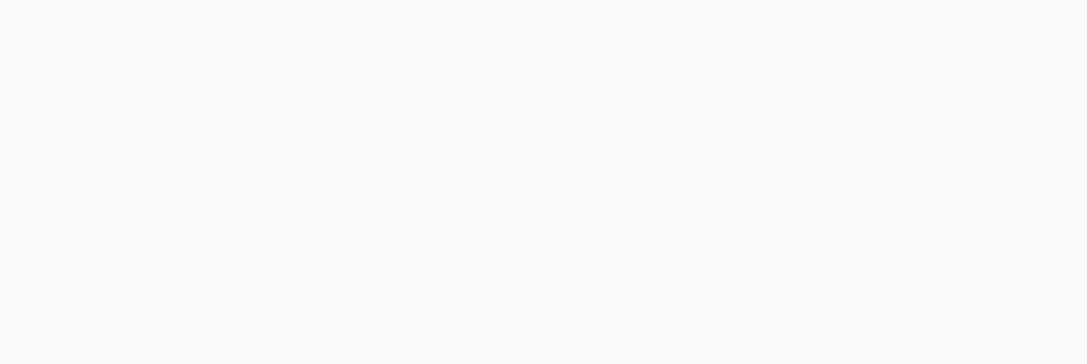
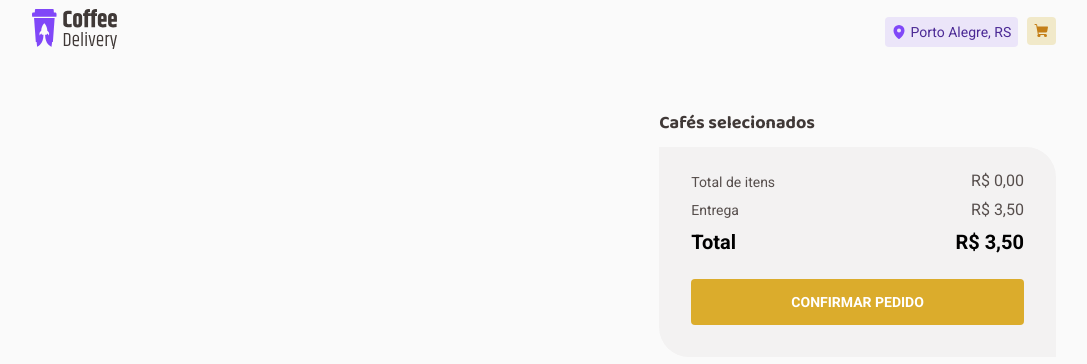
Before and after one commit to jeremiassnts/coffee-delivery, a React (Vite) app: page /cart in a window 1280 px wide. Before the commit this address had no page. Shown: the top 364 px of the page, without its empty margins (96-1183 px from the left). Built offline with nearby package versions, Linux system fonts and the light colour scheme; the HTML template or start-up script is replaced by a standard one.

Commit message:
feat: cart handling

```diff
--- a/src/Router.tsx
+++ b/src/Router.tsx
@@ -1,12 +1,14 @@
 import { Route, Routes } from "react-router-dom";
 import { Home } from "./pages/Home";
 import { MainLayout } from "./layouts/MainLayout";
+import { Cart } from "./pages/Cart";
 
 export function Router() {
     return (
         <Routes>
             <Route path="/" element={<MainLayout />} >
                 <Route path="/" element={<Home />} />
+                <Route path="/cart" element={<Cart />} />
             </Route>
         </Routes>
     )
--- a/src/components/Header/index.tsx
+++ b/src/components/Header/index.tsx
@@ -4,23 +4,29 @@ import { MapPin, ShoppingCart } from "phosphor-react";
 import { TextS } from "../../styles/global";
 import { useContext } from "react";
 import { ShoppingCartContext } from "../../contexts/shoppingCartContext";
+import { NavLink } from "react-router-dom";
 
 export function Header() {
     const { cart } = useContext(ShoppingCartContext)
     const cartAmount = cart.reduce((sum, e) => sum + e.amount, 0)
+
     return <Container>
+        <NavLink to={"/"}>
             <img src={LogoImage} />
+        </NavLink>
         <HeaderInfo>
             <Location>
                 <MapPin weight="fill" />
                 <TextS>Porto Alegre, RS</TextS>
             </Location>
+            <NavLink to={cart.length == 0 ? "/" : "/cart"}>
                 <HeaderShoppingCart>
                     <ShoppingCart weight="fill" />
                     {cart.length > 0 && <CartAmount>
                         <TextS>{cartAmount}</TextS>
                     </CartAmount>}
                 </HeaderShoppingCart>
+            </NavLink>
         </HeaderInfo>
     </Container>
 }
--- a/src/components/Header/styles.ts
+++ b/src/components/Header/styles.ts
@@ -34,7 +34,7 @@ export const Location = styled.div`
     }
 `
 
-export const HeaderShoppingCart = styled.div`
+export const HeaderShoppingCart = styled.button`
     background-color: ${props => props.theme["yellow-light"]};
     color: ${props => props.theme["yellow-dark"]};
     display: flex;
@@ -43,6 +43,13 @@ export const HeaderShoppingCart = styled.div`
     padding: 0.4rem;
     border-radius: 4px;
     position: relative;
+    border: none;
+    cursor: pointer;
+    transition: all 0.2s;
+
+    &:hover {
+        background-color: ${props => props.theme["yellow"]};
+    }
 `
 
 export const CartAmount = styled.div`
--- a/src/contexts/ShoppingCartContext.tsx
+++ b/src/contexts/ShoppingCartContext.tsx
@@ -8,6 +8,9 @@ export interface CartItemData {
 export interface ShoppingCartData {
     cart: CartItemData[]
     addItemsToCart: (itemId: number, amount: number) => void
+    addAmountOfItemsInCart: (itemId: number) => void
+    subtractAmountOfItemsInCart: (itemId: number) => void
+    removeItemFromCart: (itemId: number) => void
 }
 
 interface ShoppingCartContextArguments {
@@ -24,14 +27,27 @@ export function ShoppingCartProvider({ children }: ShoppingCartContextArguments)
             itemId: itemId,
             amount
         }])
+    }
 
-        console.log(cart)
+    function addAmountOfItemsInCart(itemId: number) {
+        setCart(state => state.map(e => e.itemId == itemId ? { ...e, amount: e.amount + 1 } : e))
+    }
+
+    function subtractAmountOfItemsInCart(itemId: number) {
+        setCart(state => state.map(e => e.itemId == itemId && e.amount > 1 ? { ...e, amount: e.amount - 1 } : e))
+    }
+
+    function removeItemFromCart(itemId: number) {
+        setCart(state => state.filter(e => e.itemId != itemId))
     }
 
     return (
         <ShoppingCartContext.Provider value={{
             cart,
-            addItemsToCart
+            addItemsToCart,
+            addAmountOfItemsInCart,
+            subtractAmountOfItemsInCart,
+            removeItemFromCart
         }}>
             {children}
         </ShoppingCartContext.Provider>
--- /dev/null
+++ b/src/pages/Cart/index.tsx
@@ -0,0 +1,89 @@
+import { useContext } from "react";
+import { AddressContainer, CartContainer, CoffeeCartItem, CoffeeCartItemButtons, CoffeeCartItemDelete, CoffeeCartItemInfo, CoffeeCartItemName, CoffeeCartItemNamePrice, CoffeeCartItemPrice, CoffeeConfirmButton, CoffeeSubtitle, CoffeeTitle, ProductsBody, ProductsContainer, ProductsHeader } from "./styles";
+import { ShoppingCartContext } from "../../contexts/shoppingCartContext";
+import { CoffeeData, coffeesBase } from "../Home/coffees";
+import { AmountSelector } from "../Home/components/CoffeeOption/styles";
+import { ButtonG, ButtonM, TextLBold, TextMRegular, TextS } from "../../styles/global";
+import { Minus, Plus, Trash } from "phosphor-react";
+import { defaultTheme } from "../../styles/themes/default";
+
+interface CoffeeProductCartData {
+    coffee: CoffeeData
+    amount: number
+}
+
+export function Cart() {
+    const { cart, addAmountOfItemsInCart, subtractAmountOfItemsInCart, removeItemFromCart } = useContext(ShoppingCartContext)
+    const coffees = cart.reduce((arr: CoffeeProductCartData[], e) => {
+        let index = arr.findIndex(a => a.coffee.id == e.itemId)
+        if (index < 0) {
+            arr.push({
+                coffee: coffeesBase.find(c => c.id == e.itemId),
+                amount: e.amount
+            })
+            return arr
+        } else {
+            arr[index].amount += e.amount
+            return arr
+        }
+    }, [])
+    const itemTotal = coffees.reduce((sum, e) => sum + e.amount * e.coffee.price, 0)
+    const deliveryFee = 3.5
+
+    function handleMinusAmount(itemId: number) {
+        subtractAmountOfItemsInCart(itemId)
+    }
+
+    function handlePlusAmount(itemId: number) {
+        addAmountOfItemsInCart(itemId)
+    }
+
+    function handleItemRemoving(itemId: number) {
+        removeItemFromCart(itemId)
+    }
+
+    return (
+        <CartContainer>
+            <AddressContainer></AddressContainer>
+            <ProductsContainer>
+                <ProductsHeader>Cafés selecionados</ProductsHeader>
+                <ProductsBody>
+                    {coffees.map(({ coffee, amount }: CoffeeProductCartData) => (
+                        <CoffeeCartItem key={coffee.id}>
+                            <img src={coffee.image} />
+                            <CoffeeCartItemInfo>
+                                <CoffeeCartItemNamePrice>
+                                    <CoffeeCartItemName>{coffee.name}</CoffeeCartItemName>
+                                    <CoffeeCartItemPrice>R$ {(coffee.price * amount).toFixed(2).replace('.', ',')}</CoffeeCartItemPrice>
+                                </CoffeeCartItemNamePrice>
+                                <CoffeeCartItemButtons>
+                                    <AmountSelector>
+                                        <button onClick={() => handleMinusAmount(coffee.id)}><Minus /></button>
+                                        <TextMRegular>{amount}</TextMRegular>
+                                        <button onClick={() => handlePlusAmount(coffee.id)}><Plus /></button>
+                                    </AmountSelector>
+                                    <CoffeeCartItemDelete onClick={() => handleItemRemoving(coffee.id)}>
+                                        <Trash color={defaultTheme.purple} />
+                                        <ButtonM>remover</ButtonM>
+                                    </CoffeeCartItemDelete>
+                                </CoffeeCartItemButtons>
+                            </CoffeeCartItemInfo>
+                        </CoffeeCartItem>))}
+                    <CoffeeSubtitle>
+                        <TextS>Total de itens</TextS>
+                        <TextMRegular>R$ {itemTotal.toFixed(2).replace('.', ',')}</TextMRegular>
+                    </CoffeeSubtitle>
+                    <CoffeeSubtitle>
+                        <TextS>Entrega</TextS>
+                        <TextMRegular>R$ {deliveryFee.toFixed(2).replace('.', ',')}</TextMRegular>
+                    </CoffeeSubtitle>
+                    <CoffeeTitle>
+                        <TextLBold>Total</TextLBold>
+                        <TextLBold>R$ {((itemTotal + deliveryFee).toFixed(2).replace('.', ','))}</TextLBold>
+                    </CoffeeTitle>
+                    <CoffeeConfirmButton><ButtonG>confirmar pedido</ButtonG></CoffeeConfirmButton>
+                </ProductsBody>
+            </ProductsContainer>
+        </CartContainer >
+    )
+}
--- /dev/null
+++ b/src/pages/Cart/styles.ts
@@ -0,0 +1,125 @@
+import styled from "styled-components";
+import { TextMBold, TextMRegular, TitleXS } from "../../styles/global";
+
+export const CartContainer = styled.div`
+    display: flex;
+    justify-content: center;
+    align-items: flex-start;
+    gap: 2rem;
+    margin-top: 8vh;
+    padding: 3rem 10vw;
+`
+
+export const ProductsContainer = styled.div`
+    width: 40%;
+`
+export const ProductsHeader = styled(TitleXS)`
+    color:${e => e.theme["base-subtitle"]}
+`
+
+export const ProductsBody = styled.div`
+    background-color: ${e => e.theme["base-card"]};
+    margin-top: 0.75rem;
+    border-top-right-radius: 30px;
+    border-bottom-left-radius: 30px;
+    padding: 1rem 2rem 2rem 2rem;
+`
+
+export const CoffeeCartItem = styled.div`
+    display: flex;
+    gap: 1.5rem;
+    align-items: center;
+    border-bottom: solid 1px ${e => e.theme["base-button"]};
+    padding: 1rem 0;
+
+    img {
+        width: 70px;
+    }
+`
+
+export const CoffeeCartItemInfo = styled.div`
+    display: flex;
+    flex-direction: column;
+    gap: 0.5rem;
+    width: 100%;
+`
+
+export const CoffeeCartItemNamePrice = styled.div`
+    display: flex;
+    justify-content: space-between;
+    align-items: center;
+`
+
+export const CoffeeCartItemName = styled(TextMRegular)`
+    color: ${e => e.theme["base-subtitle"]}
+`
+
+export const CoffeeCartItemPrice = styled(TextMBold)`
+    color: ${e => e.theme["base-text"]}
+`
+
+export const AddressContainer = styled.div`
+    width: 60%;
+`
+
+export const CoffeeCartItemButtons = styled.div`
+    display: flex;
+    justify-content: flex-start;
+    align-items: center;
+    gap: 0.5rem;
+
+    div {
+        padding: 0.3rem;
+    }
+`
+
+export const CoffeeCartItemDelete = styled.button`
+    text-transform: uppercase;
+    color: ${e => e.theme["base-text"]};
+    background-color: ${e => e.theme["base-button"]};
+    border-radius: 4px;
+    border: none;
+    padding: 0.4rem;
+    display: flex;
+    justify-content: space-between;
+    align-items: center;
+    gap: 0.3rem;
+    cursor: pointer;
+    transition: all 0.2s;
+
+    &:hover {
+        background-color: ${e => e.theme["base-hover"]};
+    }
+`
+
+export const CoffeeSubtitle = styled.div`
+    display: flex;
+    justify-content: space-between;
+    align-items: center;
+    padding-top: 0.5rem;
+    color: ${e => e.theme["base-text"]};
+`
+
+export const CoffeeTitle = styled.div`
+    display: flex;
+    justify-content: space-between;
+    align-items: center;
+    padding: 0.5rem 0;
+`
+
+export const CoffeeConfirmButton = styled.button`
+    background-color: ${e => e.theme.yellow};
+    color: ${e => e.theme.white};
+    padding: 0.75rem;
+    text-transform: uppercase;
+    border: none;
+    border-radius: 4px;
+    width: 100%;
+    margin-top: 1rem;
+    cursor: pointer;
+    transition: all 0.2s;
+
+    &:hover {
+        background-color: ${e => e.theme["yellow-dark"]};
+    }
+`
--- a/src/pages/Home/components/CoffeeOption/index.tsx
+++ b/src/pages/Home/components/CoffeeOption/index.tsx
@@ -32,7 +32,7 @@ export function CoffeeOption({ id, image, name, description, price, tags }: Coff
             <CoffeeFooter>
                 <CoffeePrice>
                     <TextS>R$</TextS>
-                    <TitleM>{price.toPrecision(3).replace('.', ',')}</TitleM>
+                    <TitleM>{price.toFixed(2).replace('.', ',')}</TitleM>
                 </CoffeePrice>
                 <CoffeeAmountContainer>
                     <AmountSelector>
```
Lines whose indentation alone changed are shown as unchanged.
